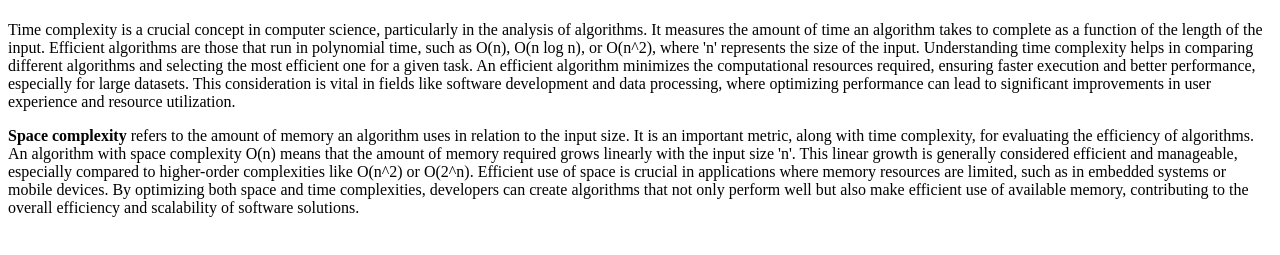
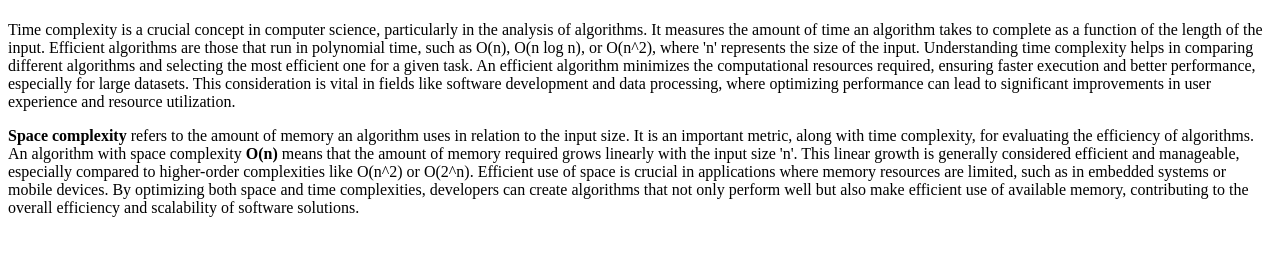
Before and after one commit to acciojob/time-and-space-complexity-Aatmin, a website: page main.html in a window 1280 px wide. Shown: the part 59-314 px from the top of the page. Drawn offline with Linux system fonts and the light colour scheme.

Commit message:
created a submission

```diff
--- a/main.html
+++ b/main.html
@@ -12,7 +12,7 @@
 		Time complexity is a crucial concept in computer science, particularly in the analysis of algorithms. It measures the amount of time an algorithm takes to complete as a function of the length of the input. Efficient algorithms are those that run in polynomial time, such as O(n), O(n log n), or O(n^2), where 'n' represents the size of the input. Understanding time complexity helps in comparing different algorithms and selecting the most efficient one for a given task. An efficient algorithm minimizes the computational resources required, ensuring faster execution and better performance, especially for large datasets. This consideration is vital in fields like software development and data processing, where optimizing performance can lead to significant improvements in user experience and resource utilization.
 	</p>
 	<p>
-		<b>Space complexity</b> refers to the amount of memory an algorithm uses in relation to the input size. It is an important metric, along with time complexity, for evaluating the efficiency of algorithms. An algorithm with space complexity O(n) means that the amount of memory required grows linearly with the input size 'n'. This linear growth is generally considered efficient and manageable, especially compared to higher-order complexities like O(n^2) or O(2^n). Efficient use of space is crucial in applications where memory resources are limited, such as in embedded systems or mobile devices. By optimizing both space and time complexities, developers can create algorithms that not only perform well but also make efficient use of available memory, contributing to the overall efficiency and scalability of software solutions.
+		<b>Space complexity</b> refers to the amount of memory an algorithm uses in relation to the input size. It is an important metric, along with time complexity, for evaluating the efficiency of algorithms. An algorithm with space complexity <b>O(n)</b> means that the amount of memory required grows linearly with the input size 'n'. This linear growth is generally considered efficient and manageable, especially compared to higher-order complexities like O(n^2) or O(2^n). Efficient use of space is crucial in applications where memory resources are limited, such as in embedded systems or mobile devices. By optimizing both space and time complexities, developers can create algorithms that not only perform well but also make efficient use of available memory, contributing to the overall efficiency and scalability of software solutions.
     </p>
 	<!-- the entire body must be written by student -->
     <script type="text/javascript" src="./script.js">
```
